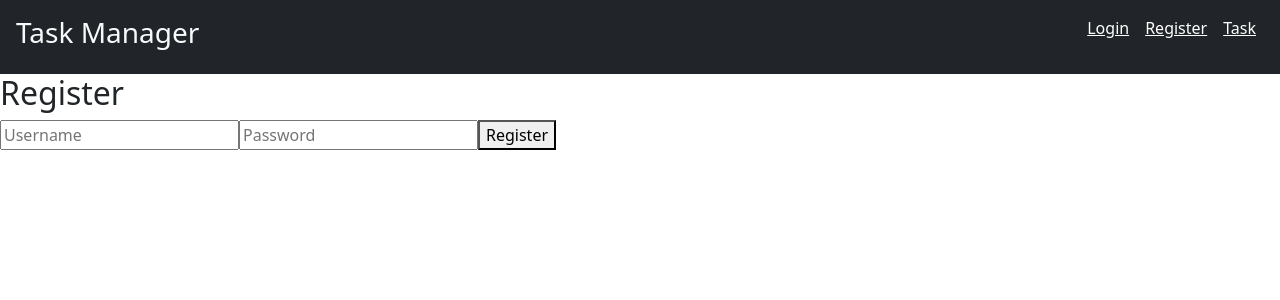
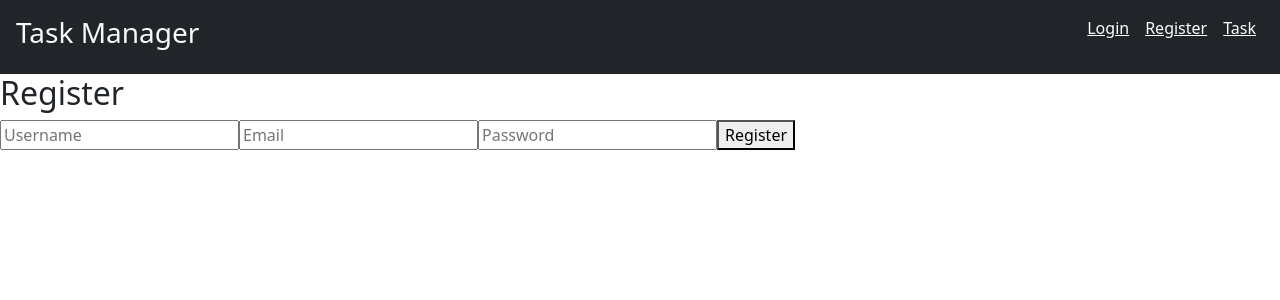
Before and after one commit to Rayo0131/my-project, a React (Vite) app: page /register in a window 1280 px wide. Shown: the top 300 px of the page. Built offline with nearby package versions, Linux system fonts and the light colour scheme.

Commit message:
login and register

```diff
--- a/src/pages/Register.jsx
+++ b/src/pages/Register.jsx
@@ -4,6 +4,7 @@ import { useNavigate } from 'react-router-dom';
 
 const Register = () => {
   const [username, setUsername] = useState('');
+  const [email, setEmail] = useState('');
     const[password, setPassword] = useState('');
     const navigate = useNavigate();
 
@@ -25,6 +26,7 @@ const Register = () => {
       <h2>Register</h2>
       <form onSubmit={handleRegister}>
         <input type="text" placeholder='Username' value={username} onChange={(e) => setUsername(e.target.value)} />
+        <input type="email" placeholder='Email' value={email} onChange={(e) => setEmail(e.target.value)} />
         <input type="password" placeholder='Password' value={password} onChange={(e) => setPassword(e.target.value)} />
         <button type="submit">Register</button>
       </form>
```
